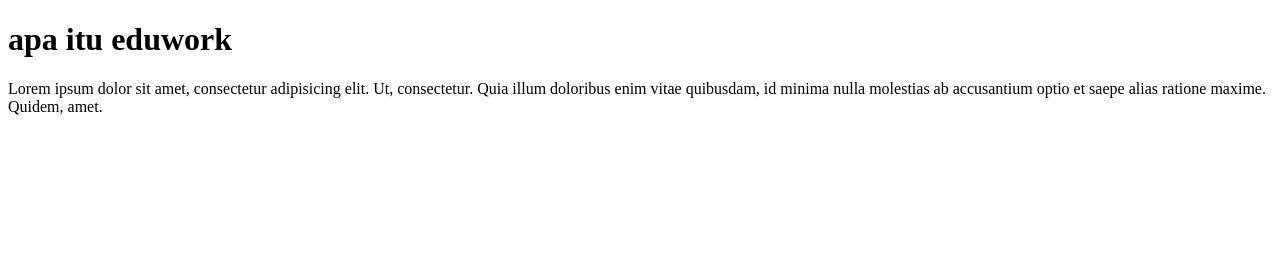
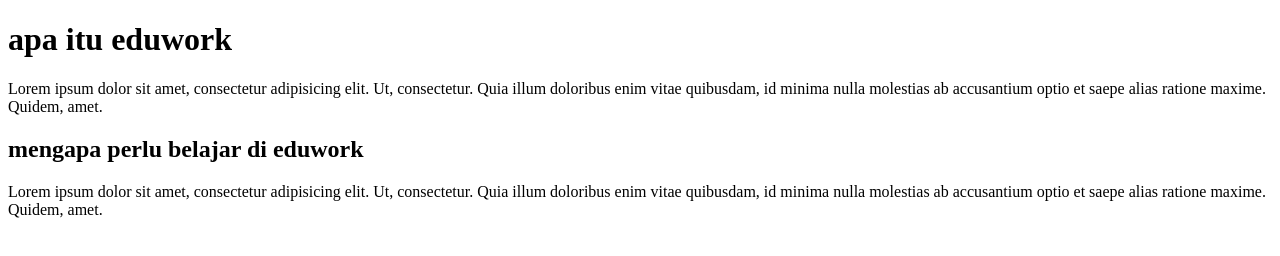
Before and after one commit to Warfail/eduwork-id, a plain HTML site: page index.html in a window 1280 px wide. Drawn offline with Linux system fonts and the light colour scheme.

Commit message:
tambahan isi judul2

```diff
--- a/index.html
+++ b/index.html
@@ -11,6 +11,8 @@
 <body>
     <h1>apa itu eduwork</h1>
     <p>Lorem ipsum dolor sit amet, consectetur adipisicing elit. Ut, consectetur. Quia illum doloribus enim vitae quibusdam, id minima nulla molestias ab accusantium optio et saepe alias ratione maxime. Quidem, amet.</p>
+    <h2>mengapa perlu belajar di eduwork</h2>
+    <p>Lorem ipsum dolor sit amet, consectetur adipisicing elit. Ut, consectetur. Quia illum doloribus enim vitae quibusdam, id minima nulla molestias ab accusantium optio et saepe alias ratione maxime. Quidem, amet.</p>
 </body>
 
 </html>
```
